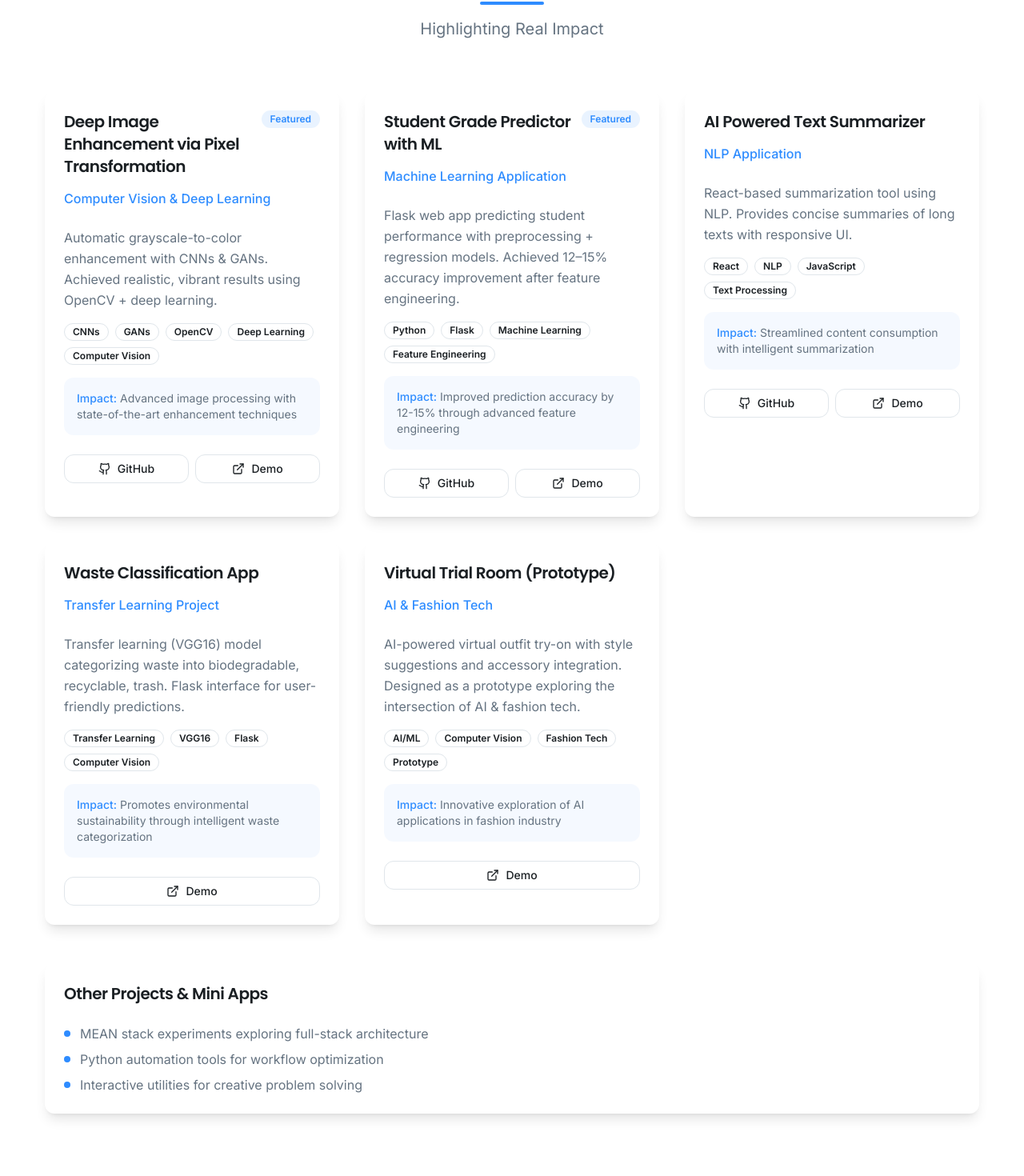
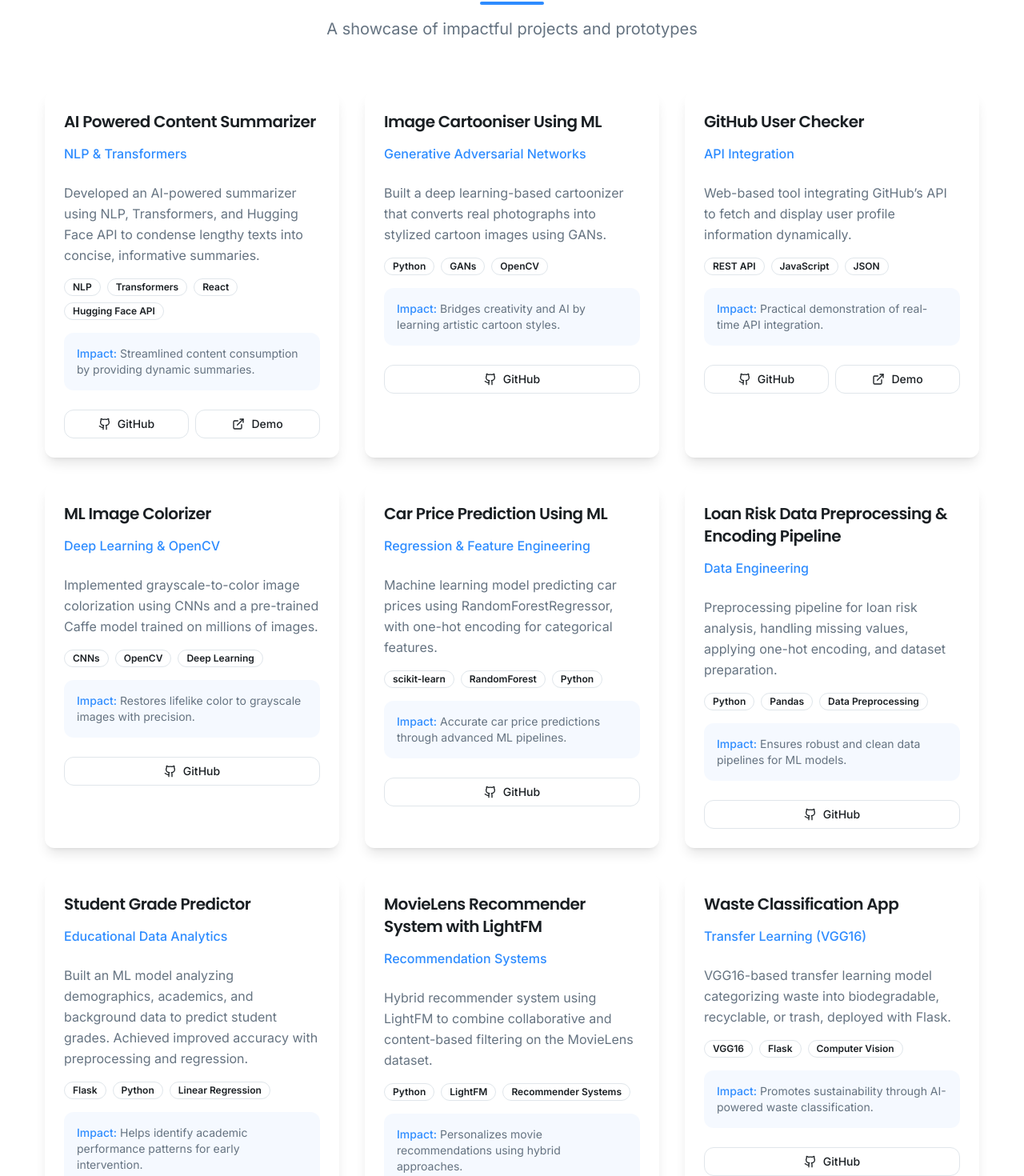
Before and after one commit to Snigdha-Gayathri/Snigdha-Portfolio, a React (Vite) app: page / in a window 1280 px wide. Shown: the part 1518-2988 px from the top of the page at 80% size. Built offline with nearby package versions, Linux system fonts and the light colour scheme.

Commit message:
Updated ProjectsSection with all projects and UI improvements

```diff
--- a/src/components/projects-section.tsx
+++ b/src/components/projects-section.tsx
@@ -6,56 +6,105 @@ import { ExternalLink, Github } from "lucide-react"
 const ProjectsSection = () => {
   const projects = [
     {
-      title: "Deep Image Enhancement via Pixel Transformation",
-      subtitle: "Computer Vision & Deep Learning",
-      description: "Automatic grayscale-to-color enhancement with CNNs & GANs. Achieved realistic, vibrant results using OpenCV + deep learning.",
-      tech: ["CNNs", "GANs", "OpenCV", "Deep Learning", "Computer Vision"],
-      impact: "Advanced image processing with state-of-the-art enhancement techniques",
-      featured: true,
-      hasGithub: true
+      title: "AI Powered Content Summarizer",
+      subtitle: "NLP & Transformers",
+      description:
+        "Developed an AI-powered summarizer using NLP, Transformers, and Hugging Face API to condense lengthy texts into concise, informative summaries.",
+      tech: ["NLP", "Transformers", "React", "Hugging Face API"],
+      impact: "Streamlined content consumption by providing dynamic summaries.",
+      hasGithub: true,
+      hasDemo: true,
     },
     {
-      title: "Student Grade Predictor with ML",
-      subtitle: "Machine Learning Application",
-      description: "Flask web app predicting student performance with preprocessing + regression models. Achieved 12–15% accuracy improvement after feature engineering.",
-      tech: ["Python", "Flask", "Machine Learning", "Feature Engineering"],
-      impact: "Improved prediction accuracy by 12-15% through advanced feature engineering",
-      featured: true,
-      hasGithub: true
+      title: "Image Cartooniser Using ML",
+      subtitle: "Generative Adversarial Networks",
+      description:
+        "Built a deep learning-based cartoonizer that converts real photographs into stylized cartoon images using GANs.",
+      tech: ["Python", "GANs", "OpenCV"],
+      impact: "Bridges creativity and AI by learning artistic cartoon styles.",
+      hasGithub: true,
+      hasDemo: false,
     },
     {
-      title: "AI Powered Text Summarizer",
-      subtitle: "NLP Application",
-      description: "React-based summarization tool using NLP. Provides concise summaries of long texts with responsive UI.",
-      tech: ["React", "NLP", "JavaScript", "Text Processing"],
-      impact: "Streamlined content consumption with intelligent summarization",
-      featured: false,
-      hasGithub: true
+      title: "GitHub User Checker",
+      subtitle: "API Integration",
+      description:
+        "Web-based tool integrating GitHub’s API to fetch and display user profile information dynamically.",
+      tech: ["REST API", "JavaScript", "JSON"],
+      impact: "Practical demonstration of real-time API integration.",
+      hasGithub: true,
+      hasDemo: true,
+    },
+    {
+      title: "ML Image Colorizer",
+      subtitle: "Deep Learning & OpenCV",
+      description:
+        "Implemented grayscale-to-color image colorization using CNNs and a pre-trained Caffe model trained on millions of images.",
+      tech: ["CNNs", "OpenCV", "Deep Learning"],
+      impact: "Restores lifelike color to grayscale images with precision.",
+      hasGithub: true,
+      hasDemo: false,
+    },
+    {
+      title: "Car Price Prediction Using ML",
+      subtitle: "Regression & Feature Engineering",
+      description:
+        "Machine learning model predicting car prices using RandomForestRegressor, with one-hot encoding for categorical features.",
+      tech: ["scikit-learn", "RandomForest", "Python"],
+      impact: "Accurate car price predictions through advanced ML pipelines.",
+      hasGithub: true,
+      hasDemo: false,
+    },
+    {
+      title: "Loan Risk Data Preprocessing & Encoding Pipeline",
+      subtitle: "Data Engineering",
+      description:
+        "Preprocessing pipeline for loan risk analysis, handling missing values, applying one-hot encoding, and dataset preparation.",
+      tech: ["Python", "Pandas", "Data Preprocessing"],
+      impact: "Ensures robust and clean data pipelines for ML models.",
+      hasGithub: true,
+      hasDemo: false,
+    },
+    {
+      title: "Student Grade Predictor",
+      subtitle: "Educational Data Analytics",
+      description:
+        "Built an ML model analyzing demographics, academics, and background data to predict student grades. Achieved improved accuracy with preprocessing and regression.",
+      tech: ["Flask", "Python", "Linear Regression"],
+      impact: "Helps identify academic performance patterns for early intervention.",
+      hasGithub: true,
+      hasDemo: true,
+    },
+    {
+      title: "MovieLens Recommender System with LightFM",
+      subtitle: "Recommendation Systems",
+      description:
+        "Hybrid recommender system using LightFM to combine collaborative and content-based filtering on the MovieLens dataset.",
+      tech: ["Python", "LightFM", "Recommender Systems"],
+      impact: "Personalizes movie recommendations using hybrid approaches.",
+      hasGithub: true,
+      hasDemo: false,
     },
     {
       title: "Waste Classification App",
-      subtitle: "Transfer Learning Project",
-      description: "Transfer learning (VGG16) model categorizing waste into biodegradable, recyclable, trash. Flask interface for user-friendly predictions.",
-      tech: ["Transfer Learning", "VGG16", "Flask", "Computer Vision"],
-      impact: "Promotes environmental sustainability through intelligent waste categorization",
-      featured: false,
-      hasGithub: false
+      subtitle: "Transfer Learning (VGG16)",
+      description:
+        "VGG16-based transfer learning model categorizing waste into biodegradable, recyclable, or trash, deployed with Flask.",
+      tech: ["VGG16", "Flask", "Computer Vision"],
+      impact: "Promotes sustainability through AI-powered waste classification.",
+      hasGithub: true,
+      hasDemo: false,
     },
     {
       title: "Virtual Trial Room (Prototype)",
       subtitle: "AI & Fashion Tech",
-      description: "AI-powered virtual outfit try-on with style suggestions and accessory integration. Designed as a prototype exploring the intersection of AI & fashion tech.",
-      tech: ["AI/ML", "Computer Vision", "Fashion Tech", "Prototype"],
-      impact: "Innovative exploration of AI applications in fashion industry",
-      featured: false,
-      hasGithub: false
-    }
-  ]
-
-  const otherProjects = [
-    "MEAN stack experiments exploring full-stack architecture",
-    "Python automation tools for workflow optimization",
-    "Interactive utilities for creative problem solving"
+      description:
+        "AI-powered prototype for virtual outfit try-on with gender-based clothing segregation and accessories integration.",
+      tech: ["AI/ML", "Computer Vision", "Flask"],
+      impact: "Explores new retail experiences at the intersection of AI and fashion.",
+      hasGithub: false,
+      hasDemo: false,
+    },
   ]
 
   return (
@@ -67,7 +116,7 @@ const ProjectsSection = () => {
           </h2>
           <div className="w-20 h-1 bg-primary mx-auto rounded-full mb-4"></div>
           <p className="text-xl text-muted-foreground max-w-2xl mx-auto">
-            Highlighting Real Impact
+            A showcase of impactful projects and prototypes
           </p>
         </div>
 
@@ -75,9 +124,7 @@ const ProjectsSection = () => {
           {projects.map((project, index) => (
             <Card
               key={index}
-              className={`card-hover border-0 shadow-lg ${
-                project.featured ? 'lg:col-span-2 xl:col-span-1' : ''
-              } slide-up`}
+              className={`card-hover border-0 shadow-lg slide-up`}
               style={{ animationDelay: `${index * 0.1}s` }}
             >
               <CardHeader>
@@ -85,11 +132,6 @@ const ProjectsSection = () => {
                   <CardTitle className="font-poppins font-semibold text-xl text-foreground">
                     {project.title}
                   </CardTitle>
-                  {project.featured && (
-                    <Badge variant="secondary" className="bg-primary/10 text-primary">
-                      Featured
-                    </Badge>
-                  )}
                 </div>
                 <p className="text-primary font-medium">{project.subtitle}</p>
               </CardHeader>
@@ -120,33 +162,17 @@ const ProjectsSection = () => {
                       GitHub
                     </Button>
                   )}
-                  <Button size="sm" variant="outline" className={project.hasGithub ? "flex-1" : "w-full"}>
-                    <ExternalLink className="w-4 h-4" />
-                    Demo
-                  </Button>
+                  {project.hasDemo && (
+                    <Button size="sm" variant="outline" className="flex-1">
+                      <ExternalLink className="w-4 h-4" />
+                      Demo
+                    </Button>
+                  )}
                 </div>
               </CardContent>
             </Card>
           ))}
         </div>
-
-        <Card className="card-hover border-0 shadow-lg slide-up">
-          <CardHeader>
-            <CardTitle className="font-poppins font-semibold text-xl text-foreground">
-              Other Projects & Mini Apps
-            </CardTitle>
-          </CardHeader>
-          <CardContent>
-            <ul className="space-y-2">
-              {otherProjects.map((project, index) => (
-                <li key={index} className="flex items-center gap-3 text-muted-foreground">
-                  <div className="w-2 h-2 bg-primary rounded-full flex-shrink-0"></div>
-                  {project}
-                </li>
-              ))}
-            </ul>
-          </CardContent>
-        </Card>
       </div>
     </section>
   )
```
